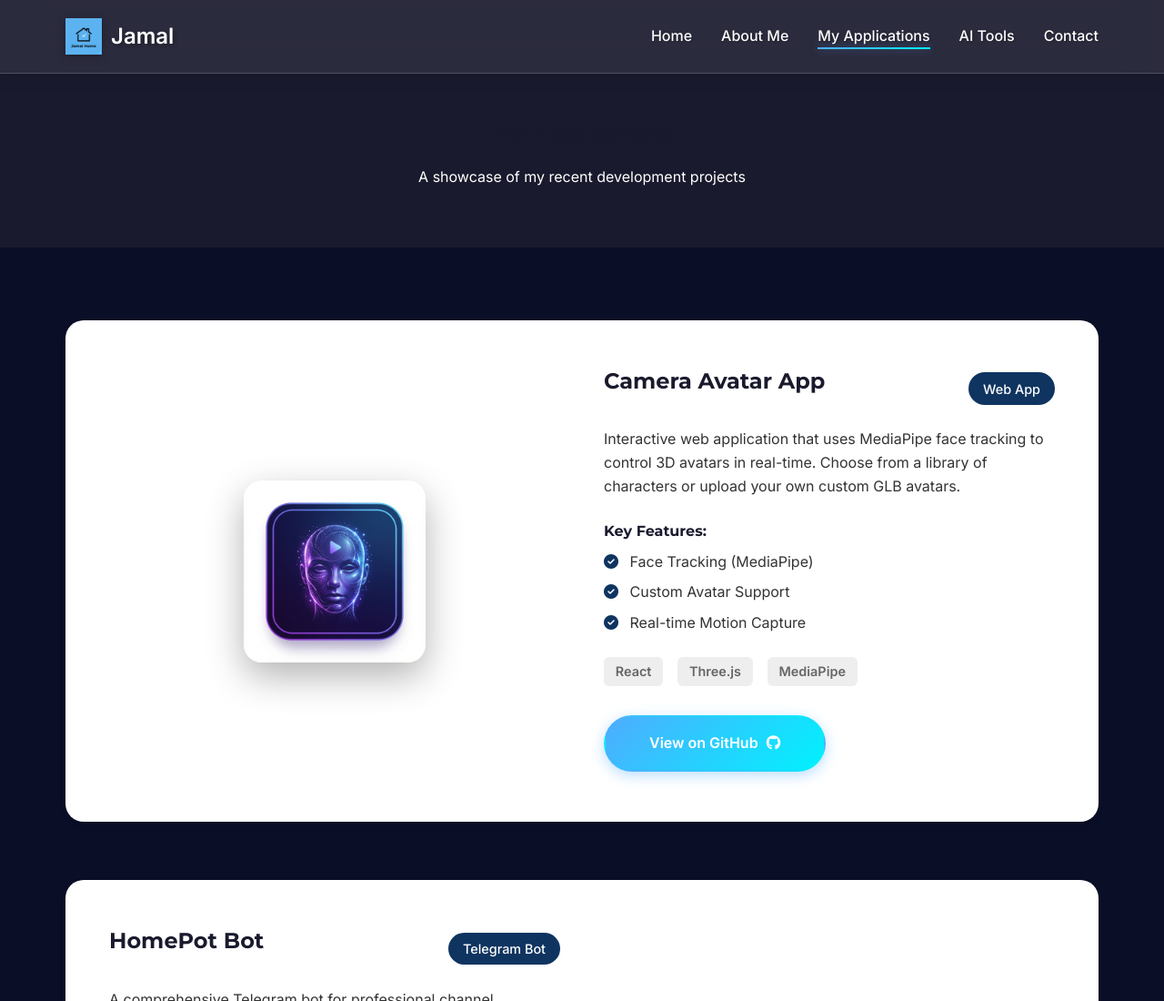
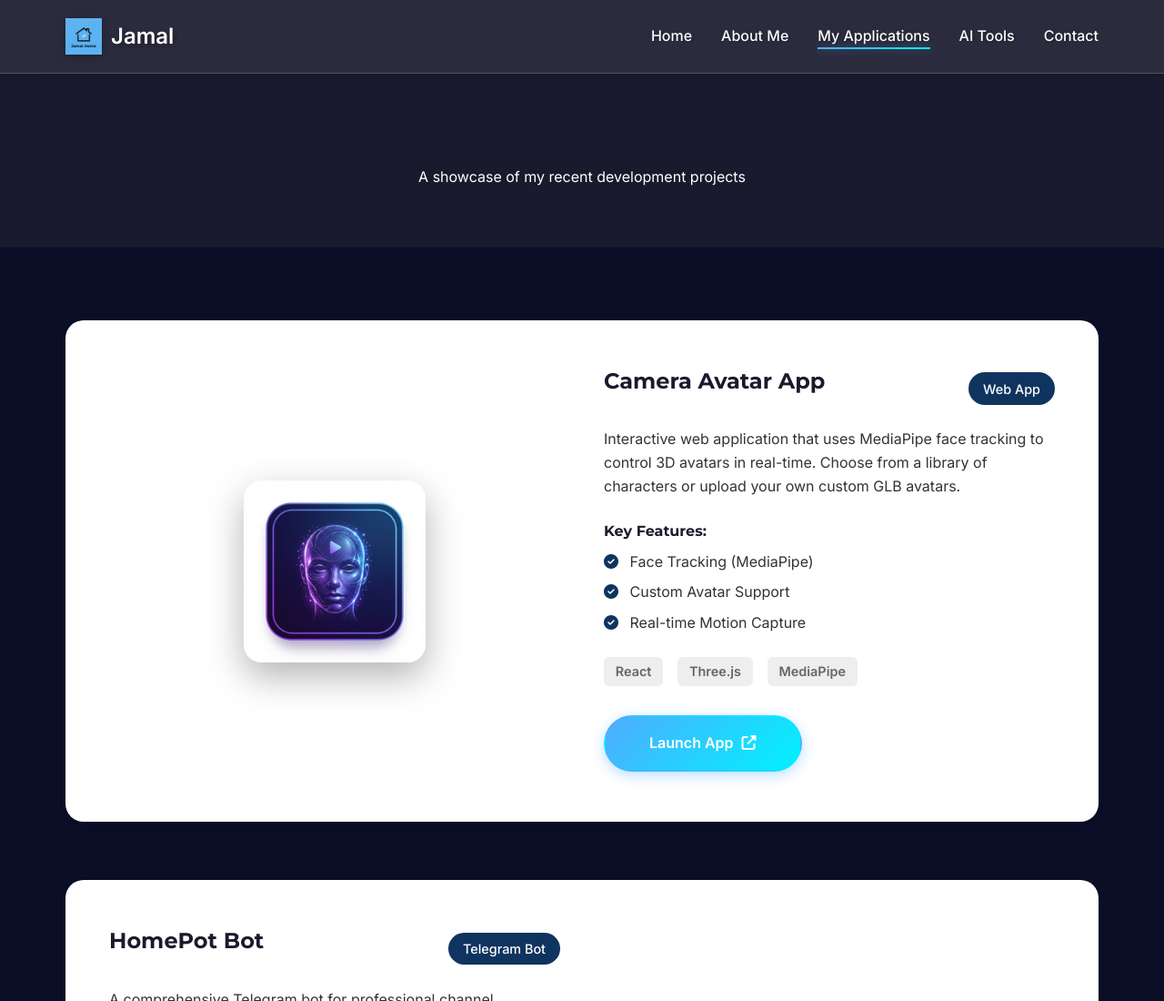
Before and after one commit to jamall123/portfolio, a plain HTML site: page applications.html in a window 1280 px wide. Shown: the top 1100 px of the page at 91% size. Drawn offline with Linux system fonts and the light colour scheme.

Commit message:
Update Camera Avatar App link to live site

```diff
--- a/applications.html
+++ b/applications.html
@@ -81,8 +81,8 @@
                     </div>
 
                     <div style="margin-top: 2rem;">
-                        <a href="https://github.com/jamall123/Camra-app/" class="btn btn-primary" target="_blank">View
-                            on GitHub <i class="fab fa-github" style="margin-left: 5px;"></i></a>
+                        <a href="https://jamall123.github.io/Camra-app/" class="btn btn-primary" target="_blank">Launch
+                            App <i class="fas fa-external-link-alt" style="margin-left: 5px;"></i></a>
                     </div>
                 </div>
             </div>
```
